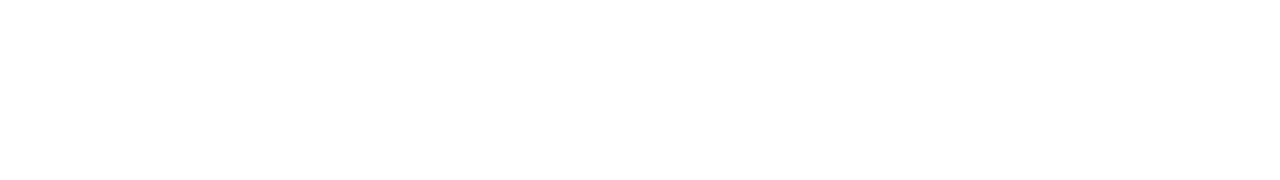
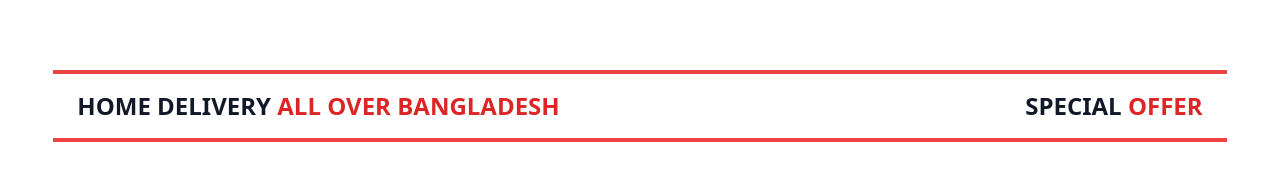
Before and after one commit to BD-Arfat/panjabi-client, a React (Vite) app: page / in a window 1280 px wide. Shown: the part 2462-2642 px from the top of the page. Before the commit the page ends 2532 px from the top, so only its background shows below. Built offline with nearby package versions, Linux system fonts and the light colour scheme.

Commit message:
complite offer banner section

```diff
--- a/src/Components/Pages/Home/Home/Home.jsx
+++ b/src/Components/Pages/Home/Home/Home.jsx
@@ -3,6 +3,7 @@ import Banner from '../Banner/Banner';
 import BrandName from '../BrandName/BrandName';
 import WeddingStyleGuide from '../WeddingStyleGuide/WeddingStyleGuide';
 import TrendingCategories from '../TrendingCategories/TrendingCategories';
+import OfferBanner from '../OfferBanner/OfferBanner';
 
 const Home = () => {
     return (
@@ -17,6 +18,9 @@ const Home = () => {
             <div className="my-12">
             <TrendingCategories></TrendingCategories>
             </div>
+            <div className="my-12">
+            <OfferBanner></OfferBanner>
+            </div>
         </div>
     );
 };
--- /dev/null
+++ b/src/Components/Pages/Home/OfferBanner/OfferBanner.jsx
@@ -0,0 +1,16 @@
+import React from 'react';
+
+const OfferBanner = () => {
+    return (
+        <div className=" md:w-11/12 md:mx-auto border-t-4 border-b-4 border-red-500 py-4 px-6 flex flex-col md:flex-row justify-between items-center text-center md:text-left">
+            <div className="text-xl md:text-2xl font-bold ">
+                HOME DELIVERY <span className="text-red-600">ALL OVER BANGLADESH</span>
+            </div>
+            <div className="text-xl md:text-2xl font-bold  mt-2 md:mt-0">
+                <span className="">SPECIAL</span> <span className="text-red-600">OFFER</span>
+            </div>
+        </div>
+    );
+};
+
+export default OfferBanner;
```
